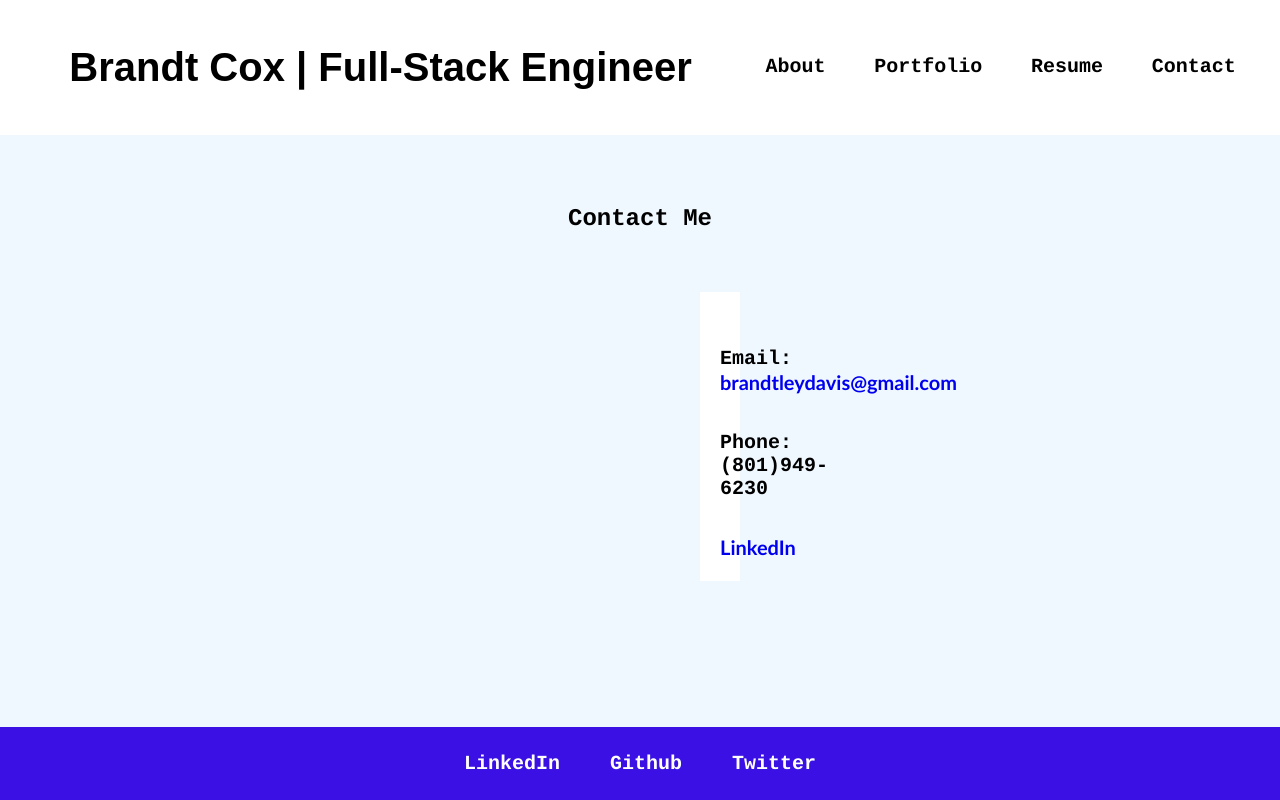
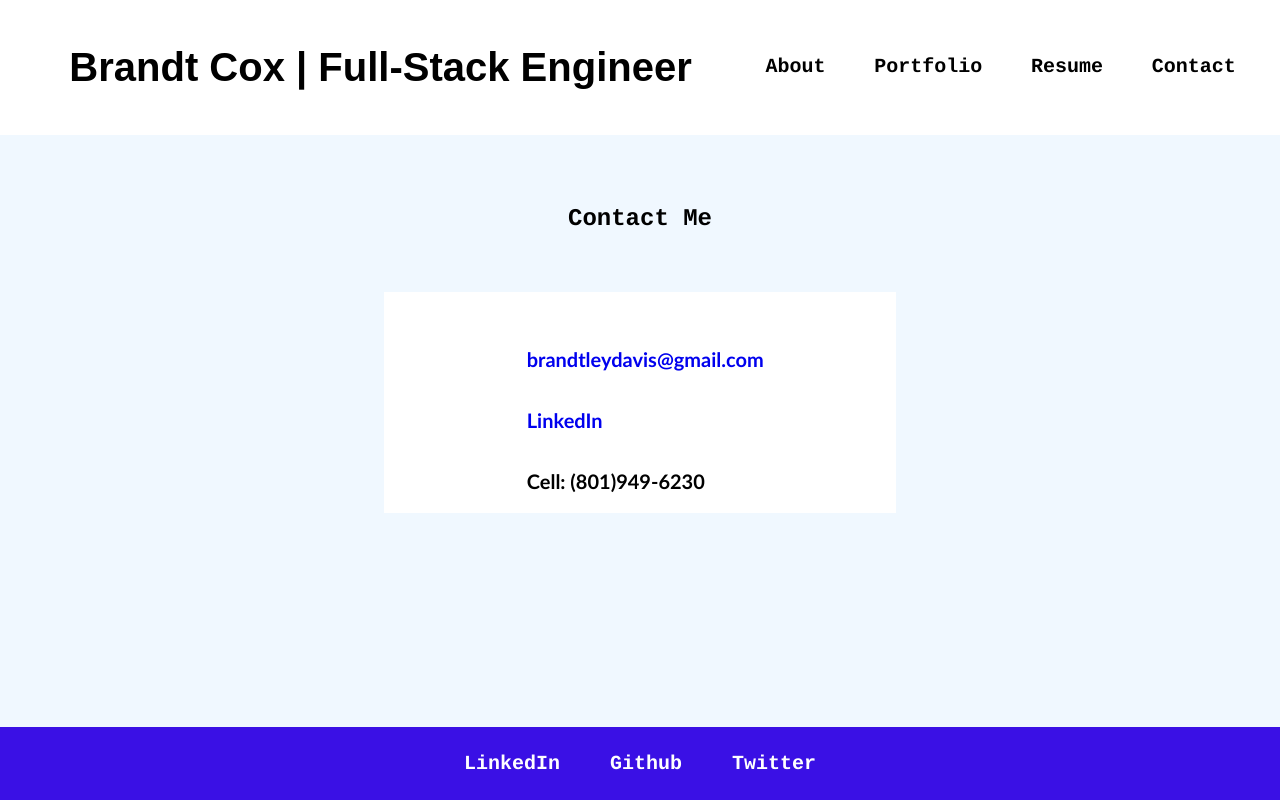
Before and after one commit to MrBrandtCox/MrBrandtCox-Portfolio, a React (Create React App) app: page / in a window 1280 px wide. Both pictures are taken after a click on the item "Contact". Built offline with nearby package versions, Linux system fonts and the light colour scheme; the HTML template or start-up script is replaced by a standard one.

Commit message:
adding small updates to styling

```diff
--- a/src/pages/Contact.js
+++ b/src/pages/Contact.js
@@ -7,9 +7,9 @@ function Contact () {
             <h2 className='contact-title'>Contact Me</h2>
             <section>
                 <ul className='contact-container'>
-                    <li className = 'email'>Email: <a href='https://mail.google.com/mail/u/0/#inbox?compose=new'>brandtleydavis@gmail.com</a></li>
-                    <li className = 'phone'>Phone: (801)949-6230</li>
+                    <li className = 'email'><a href='https://mail.google.com/mail/u/0/#inbox?compose=new'>brandtleydavis@gmail.com</a></li>
                     <li className = 'linkedin'><a href='https://www.linkedin.com/in/brandt-cox-89bbbb254/'>LinkedIn</a></li>
+                    <li className = 'phone'><p>Cell: (801)949-6230</p></li>
                 </ul>
             </section>
         </div>
--- a/src/styles.css/About.css
+++ b/src/styles.css/About.css
@@ -12,7 +12,7 @@
     display: flex;
     height: 250px;
     width: 250px;
-    margin-left: 450px;
+    margin-left: 20%;
     border-radius: 10px;
 }
 
--- a/src/styles.css/Contact.css
+++ b/src/styles.css/Contact.css
@@ -10,9 +10,23 @@
     display: flex;
     justify-content: center;
     flex-direction: column;
-    margin: 0px 700px;
+    margin: 0% 30%;
+    padding: 0%;
 }
 
 .contact-container a {
     text-decoration: none;
 }
+
+.contact-container a:hover{
+    color: #3A10E5;
+}
+
+.contact-container .email, .linkedin, .phone{
+    margin-left: 26%;
+}
+
+.contact-container .phone:hover {
+    color: black;
+    transform: none;
+}
--- a/src/styles.css/Nav.css
+++ b/src/styles.css/Nav.css
@@ -1,3 +1,7 @@
+body{
+    width: 100vw;
+}
+
 h1 {
     display: flex;
     justify-content: center;
@@ -9,6 +13,7 @@ h1 {
 
 .Nav ul{
     display: flex;
+    flex-wrap: wrap;
     justify-content: space-around;
     background-color: rgb(255, 255, 255);
     padding: 20px;
```
Also changed, not shown: src/pages/Resume.js (line endings or trailing spaces).
